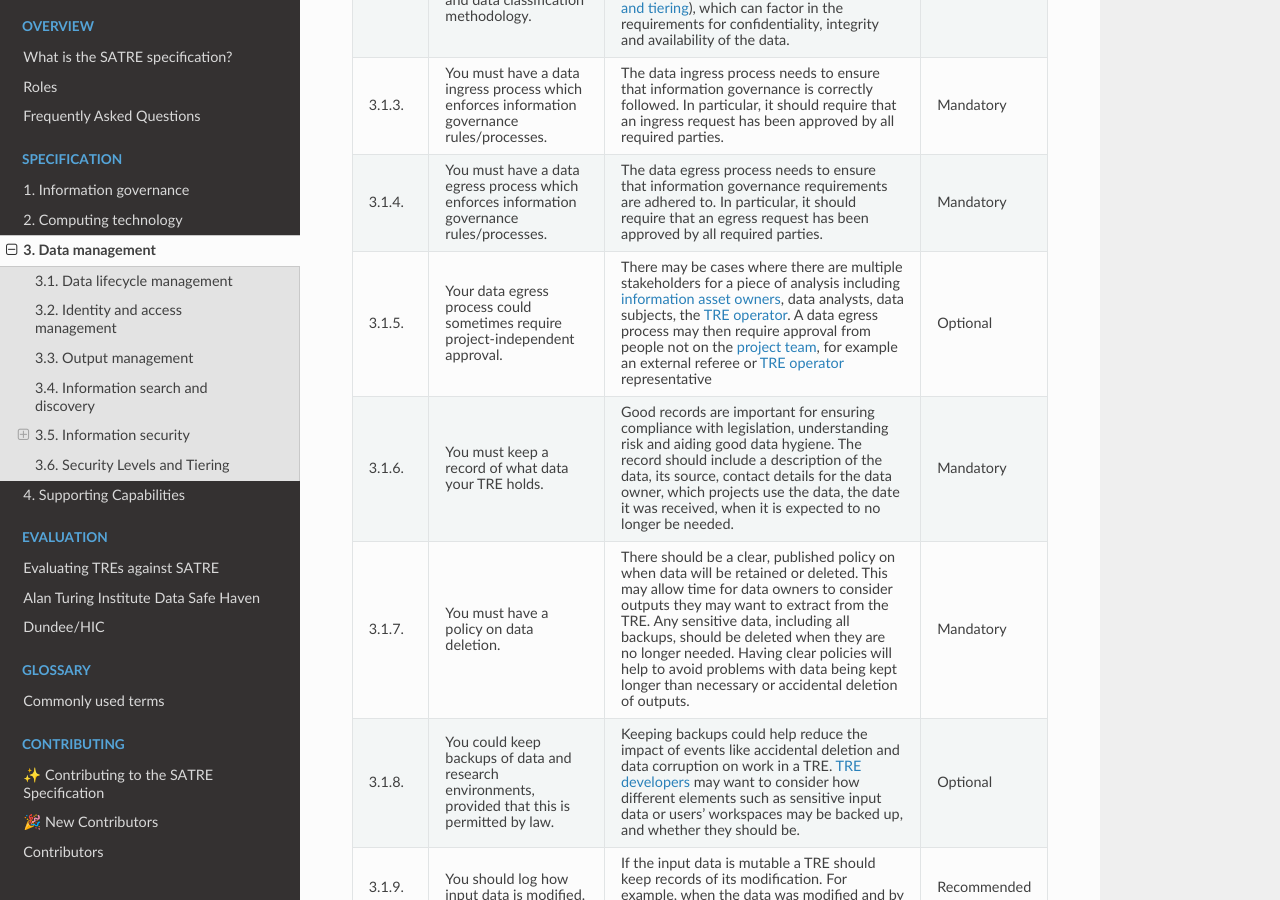
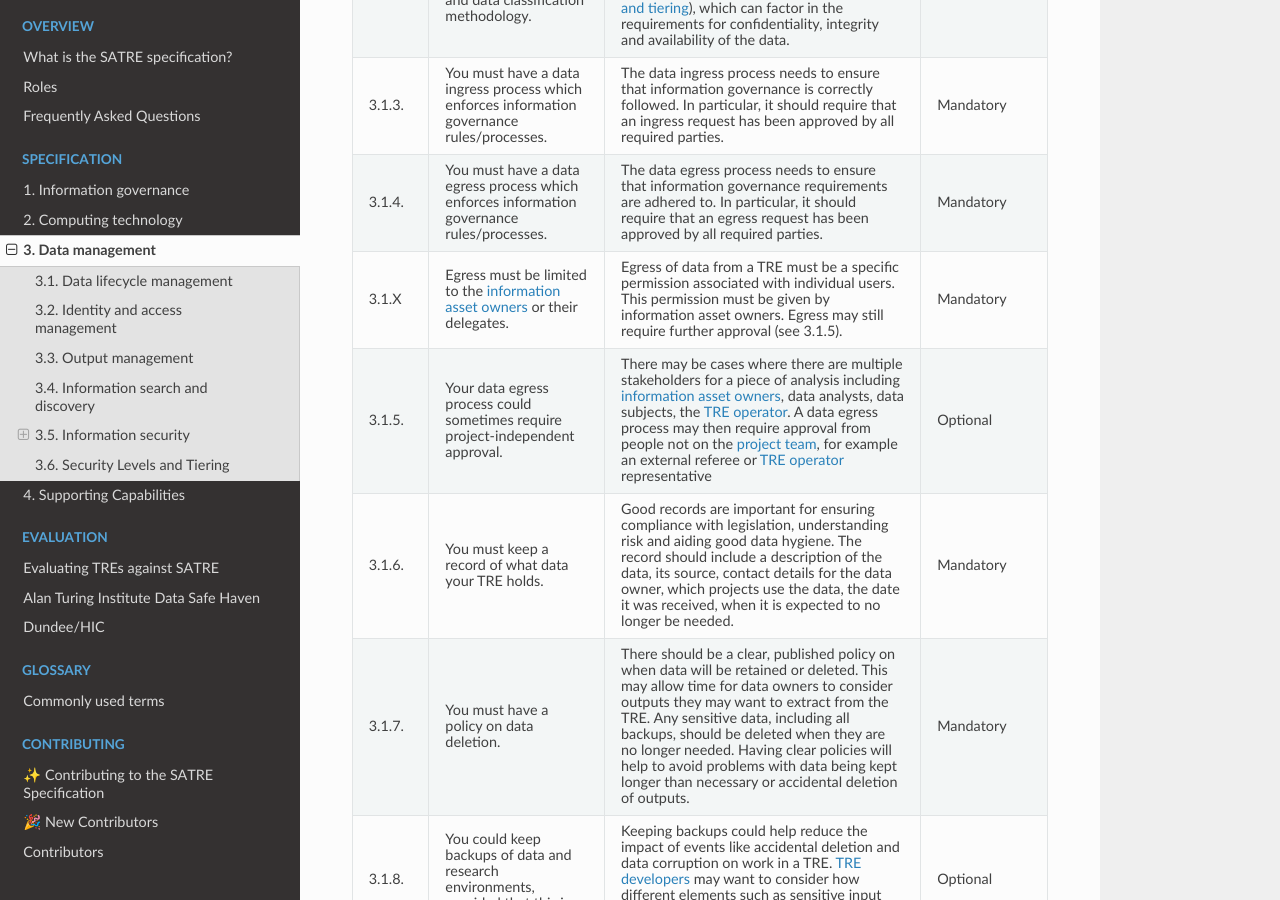
Before and after one commit to sa-tre/satre-specification, a Sphinx documentation site: the page built from docs/source/pillars/data_management.md, in a window 1280 px wide and 900 px high, scrolled down 1085 px. Built offline with Sphinx 7.4.7 and the Read the Docs theme 2.0.0, drawn with Linux system fonts in a browser that asks for light colours.

Commit message:
egress requires specific permission

```diff
--- a/docs/source/pillars/data_management.md
+++ b/docs/source/pillars/data_management.md
@@ -51,6 +51,10 @@ The ability of the {ref}`TRE operator <infrastructure_roles>` to manage how and
   - You must have a data egress process which enforces information governance rules/processes.
   - The data egress process needs to ensure that information governance requirements are adhered to.
     In particular, it should require that an egress request has been approved by all required parties.
+  - Mandatory
+* - 3.1.X
+  - Egress must be limited to the {ref}`information asset owners <data_roles>` or their delegates.
+  - Egress of data from a TRE must be a specific permission associated with individual users. This permission must be given by information asset owners. Egress may still require further approval (see 3.1.5).
   - Mandatory
 * - 3.1.5.
   - Your data egress process could sometimes require project-independent approval.
```
